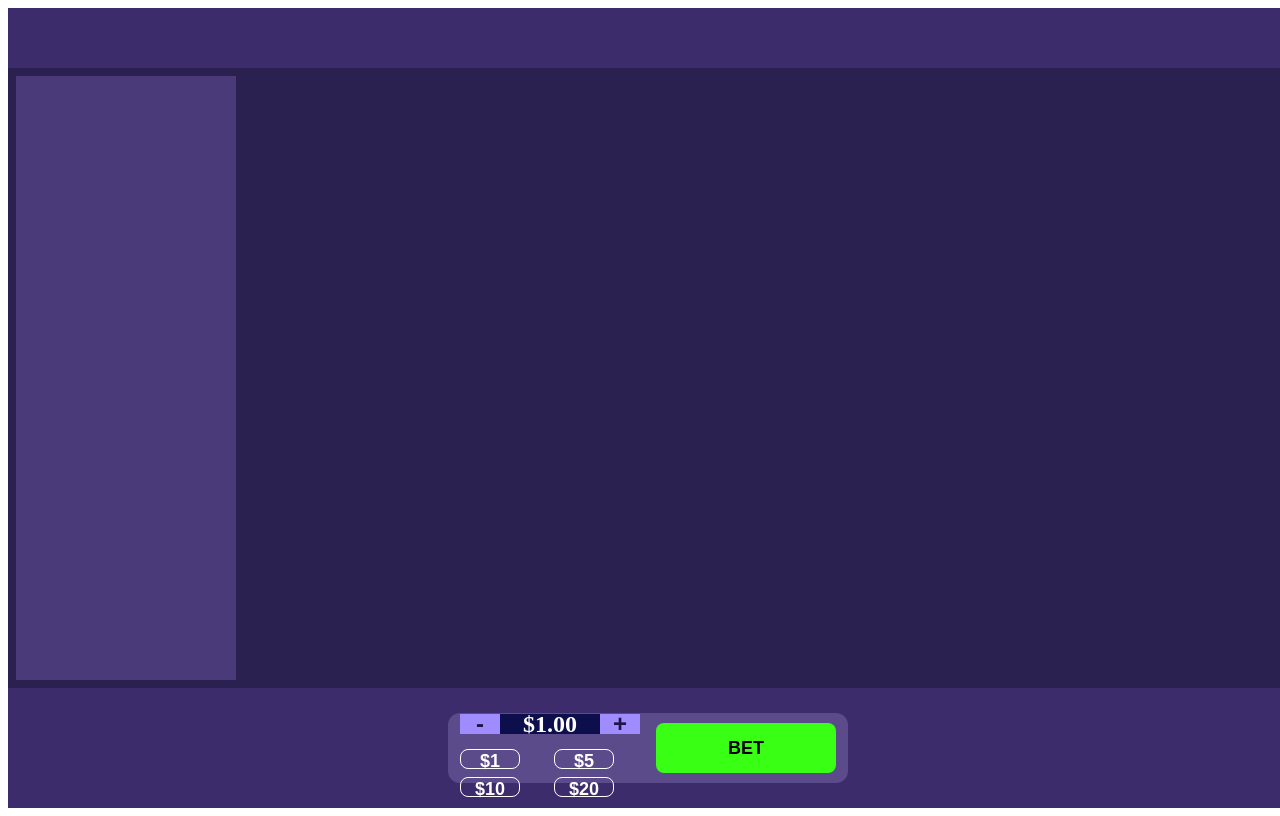
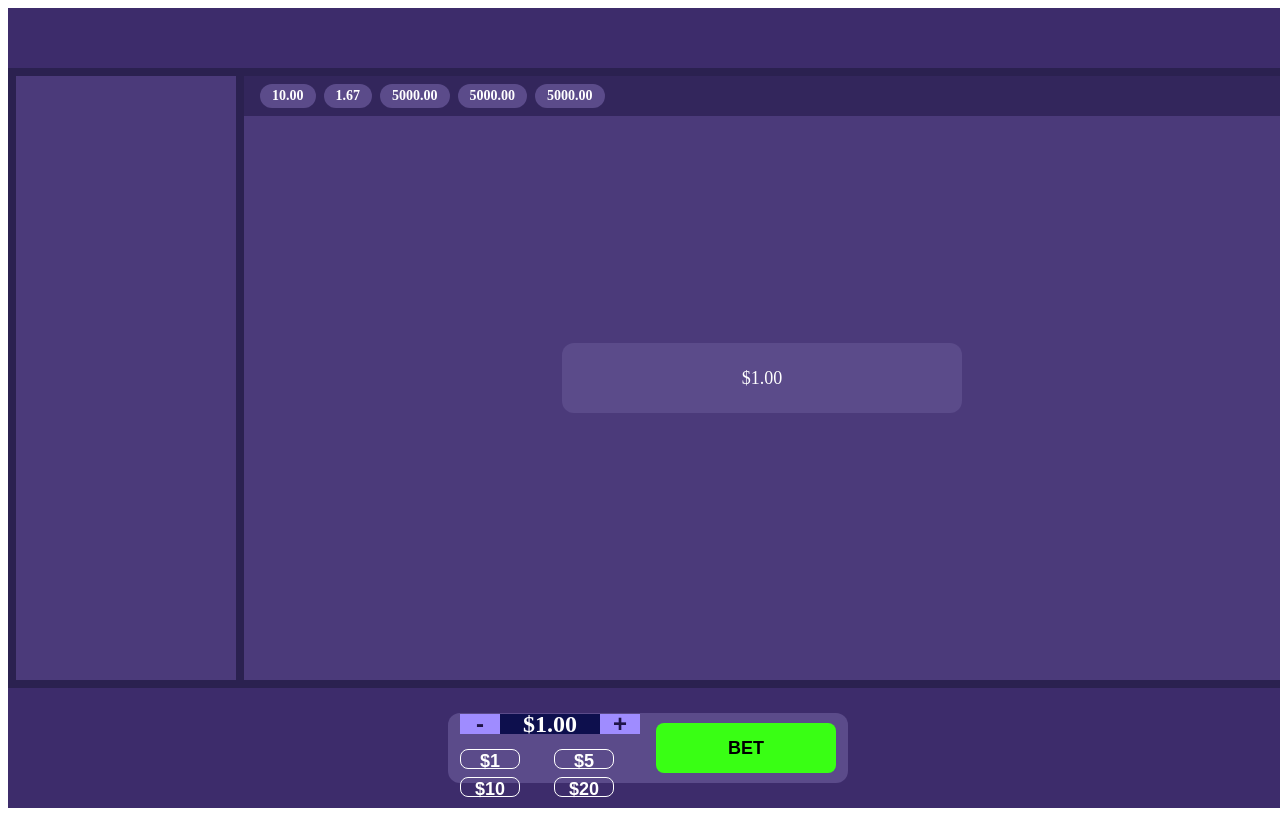
Before and after one commit to danielpnegamedev/frontend-challenge, a React (Vite) app: page / in a window 1280 px wide. Built offline with nearby package versions, Linux system fonts and the light colour scheme.

Commit message:
Crash history bar

```diff
--- a/src/components/Controls/index.tsx
+++ b/src/components/Controls/index.tsx
@@ -1,6 +1,6 @@
 import * as S from "./styles";
 
-export function BetControls() {
+export function Controls() {
   // Dica profissional: Estados de controle de valor entrariam aqui futuramente
   // const [amount, setAmount] = useState(1.00);
 
--- a/src/components/Crash/index.tsx
+++ b/src/components/Crash/index.tsx
@@ -1,27 +1,16 @@
 import * as S from "./styles";
 
-export function BetControls() {
-  // Dica profissional: Estados de controle de valor entrariam aqui futuramente
-  // const [amount, setAmount] = useState(1.00);
-
+export function Crash() {
   return (
     <S.Wrapper>
-      <S.LeftControls>
-        <S.AmountSelector>
-          <S.AmountBtn>-</S.AmountBtn>
-          <S.AmountValue>$1.00</S.AmountValue>
-          <S.AmountBtn>+</S.AmountBtn>
-        </S.AmountSelector>
-
-        <S.BetValuesGrid>
-          <S.BetValueBtn>$1</S.BetValueBtn>
-          <S.BetValueBtn>$5</S.BetValueBtn>
-          <S.BetValueBtn>$10</S.BetValueBtn>
-          <S.BetValueBtn>$20</S.BetValueBtn>
-        </S.BetValuesGrid>
-      </S.LeftControls>
-
-      <S.PlaceBetBtn>BET</S.PlaceBetBtn>
+      <S.HistoryBarContainer>
+        <S.MultiplierBadge>10.00</S.MultiplierBadge>
+        <S.MultiplierBadge>1.67</S.MultiplierBadge>
+        <S.MultiplierBadge>5000.00</S.MultiplierBadge>
+        <S.MultiplierBadge>5000.00</S.MultiplierBadge>
+        <S.MultiplierBadge>5000.00</S.MultiplierBadge>
+    </S.HistoryBarContainer>
+      <S.CrashText> $1.00 </S.CrashText>
     </S.Wrapper>
   );
 }
--- a/src/components/Crash/styles.ts
+++ b/src/components/Crash/styles.ts
@@ -5,85 +5,41 @@ export const Wrapper = styled.div`
   height: 70px;
   background: #5b4b8a;
   border-radius: 12px;
+
   display: flex;
   justify-content: center;
   align-items: center;
 `;
 
-export const LeftControls = styled.div`
-  display: flex;
-  flex-direction: column;
+export const CrashText = styled.p`
+  margin: 0;
+  color: white;
+  font-size: 18px;
+  font-weight: 500;
+  text-align: center;
 `;
 
-export const AmountSelector = styled.div`
+export const HistoryBarContainer = styled.div`
+  position: absolute;
+  top: 0;
+  left: 0;
+  width: 100%;
+  height: 40px; /* Altura da barra */
+  background: #33265c;
+
   display: flex;
   align-items: center;
-  height: 50px;
-  overflow: hidden;
-  border-radius: 8px;
+  padding: 0 16px;
+  gap: 8px;
+
+  box-sizing: border-box;
 `;
 
-export const AmountBtn = styled.button`
-  width: 40px;
-  height: 40%;
-  display: flex;
-  align-items: center;
-  justify-content: center;
-  border: none;
-  background: #9f8cff;
-  color: #1f1447;
-  font-size: 24px;
-  font-weight: bold;
-  cursor: pointer;
-  padding: 0;
-  line-height: 1;
+export const MultiplierBadge = styled.span`
+  background: #5b4b8a;
+  color: white;
+  font-size: 14px;
+  font-weight: 600;
+  padding: 4px 12px;
+  border-radius: 20px;
 `;
-
-export const AmountValue = styled.div`
-  height: 40%;
-  width: 100px;
-  display: flex;
-  align-items: center;
-  justify-content: center;
-  background: #0d0f4d;
-  color: white;
-  font-size: 24px;
-  font-weight: bold;
-`;
-
-export const BetValuesGrid = styled.div`
-  display: grid;
-  grid-template-columns: repeat(2, 1fr);
-  gap: 8px;
-`;
-
-export const BetValueBtn = styled.button`
-  width: 60px;
-  height: 20px;
-  background: transparent;
-  color: white;
-  border: 1px solid white;
-  border-radius: 8px;
-  font-size: 18px;
-  font-weight: bold;
-  cursor: pointer;
-  transition: all 0.2s ease;
-
-  &:hover {
-    background: white;
-    color: black;
-  }
-`;
-
-export const PlaceBetBtn = styled.button`
-  margin-left: 16px;
-  width: 180px;
-  height: 50px;
-  background: #39ff14;
-  color: black;
-  border: none;
-  border-radius: 8px;
-  font-size: 18px;
-  font-weight: bold;
-  cursor: pointer;
-`;
--- a/src/components/index.tsx
+++ b/src/components/index.tsx
@@ -1,6 +1,8 @@
 import * as S from "./styles";
 
-import { BetControls } from "./Controls";
+import { Crash } from "./Crash";
+import { Controls } from "./Controls";
+
 
 export function Layout() {
   return (
@@ -10,15 +12,17 @@ export function Layout() {
       <S.Header />
 
       <S.Content>
-        <S.BetsPanel />
-        {/* SEM O "S.", pois é um componente React completo */}
+        <S.BetsPanel/>
 
+        <S.GameArea>
+                <Crash />
+        </S.GameArea>
       </S.Content>
 
       <S.BottomPanel>
-        {/* SEM O "S.", pois veio do import da linha 4 */}
-        <BetControls />
+        <Controls />
       </S.BottomPanel>
+
     </S.Container>
   );
 }
--- a/src/components/styles.ts
+++ b/src/components/styles.ts
@@ -14,11 +14,28 @@ export const Header = styled.div`
   background: #3d2c6b;
 `;
 
+
 export const Content = styled.div`
   flex: 1;
+
   display: flex;
   gap: 8px;
+
   padding: 8px;
+`;
+
+export const GameArea = styled.div`
+  flex: 1;
+  background: #4b3a7a;
+
+  position: relative;
+
+  display: flex;
+  justify-content: center;
+  align-items: center;
+
+  font-size: 72px;
+  font-weight: bold;
 `;
 
 export const BetsPanel = styled.div`
```
